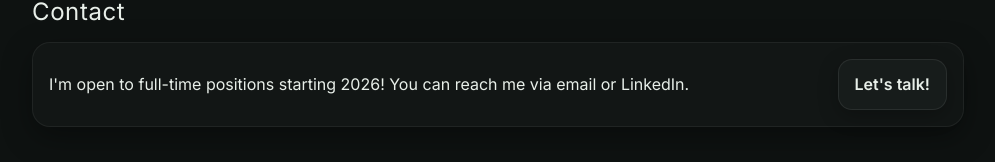
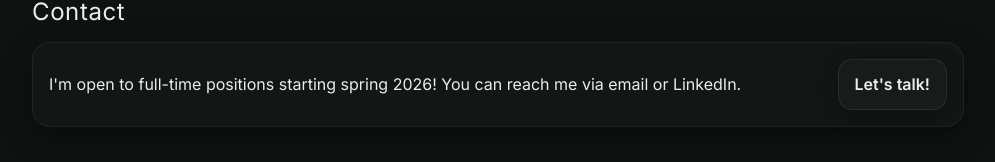
Before and after one commit to calebjyang/calebjyang.github.io, a Next.js app: page / in a window 1280 px wide. Shown: the part 2117-2279 px from the top of the page, without its empty margins (142-1137 px from the left). Built offline with nearby package versions, Linux system fonts and the light colour scheme.

Commit message:
About section updates

```diff
--- a/src/app/page.tsx
+++ b/src/app/page.tsx
@@ -273,7 +273,7 @@ export default function Home() {
             <h2 id="contact-title" className="text-2xl m-0 mb-3.5 tracking-wide">Contact</h2>
             <div className="card flex flex-col sm:flex-row sm:items-center sm:justify-between gap-4 bg-paper border border-white/6 rounded-custom p-4 shadow-custom">
               <div>
-                <p className="m-0">I'm open to full-time positions starting 2026! You can reach me via email or LinkedIn.</p>
+                <p className="m-0">I'm open to full-time positions starting spring 2026! You can reach me via email or LinkedIn.</p>
               </div>
               <a className="btn btn-primary inline-flex items-center justify-center gap-2.5 px-4 py-3 rounded-[14px] border border-white/8 bg-[#171c1b] text-ink font-semibold shadow-[0_6px_20px_rgba(0,0,0,0.25)] transition-all duration-150 hover:-translate-y-0.5 hover:border-white/18 hover:shadow-[0_10px_28px_rgba(0,0,0,0.32)]" href="mailto:kb@jaymoo.com">
                 Let's talk!
```
